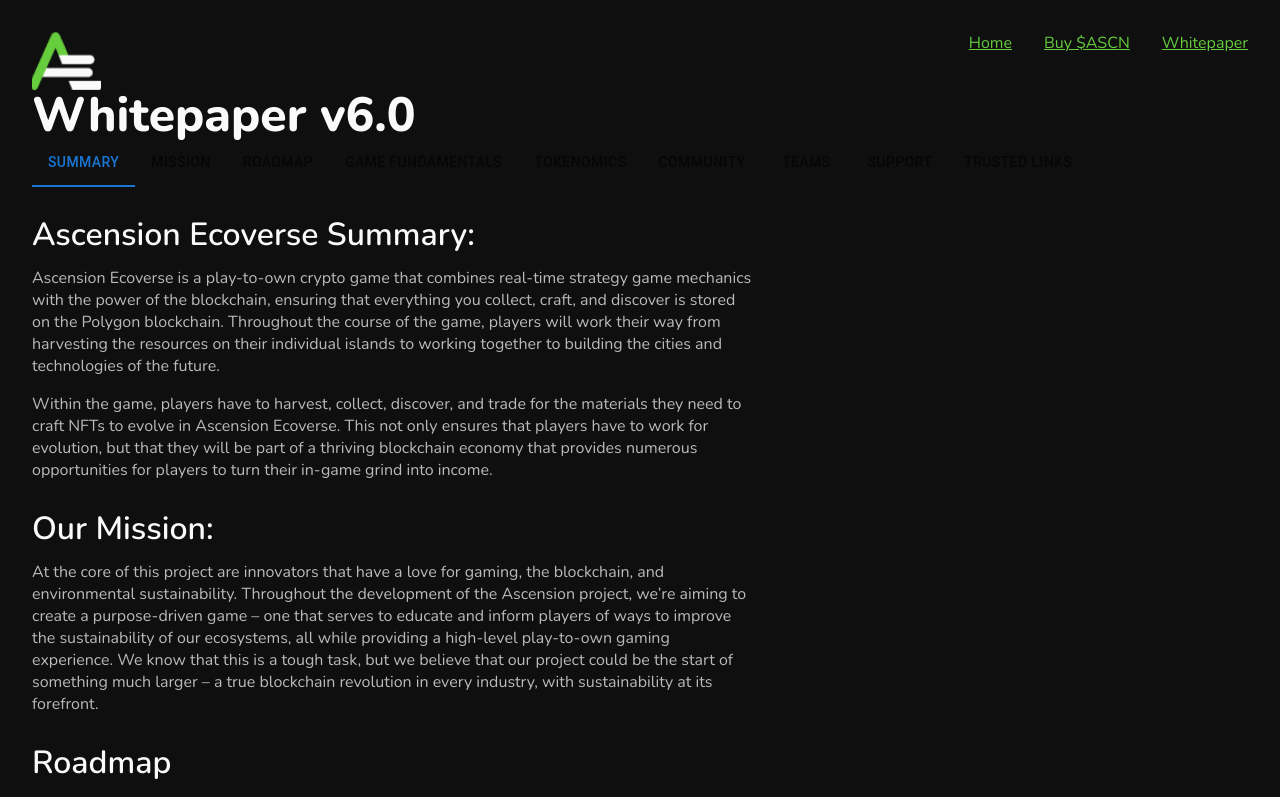
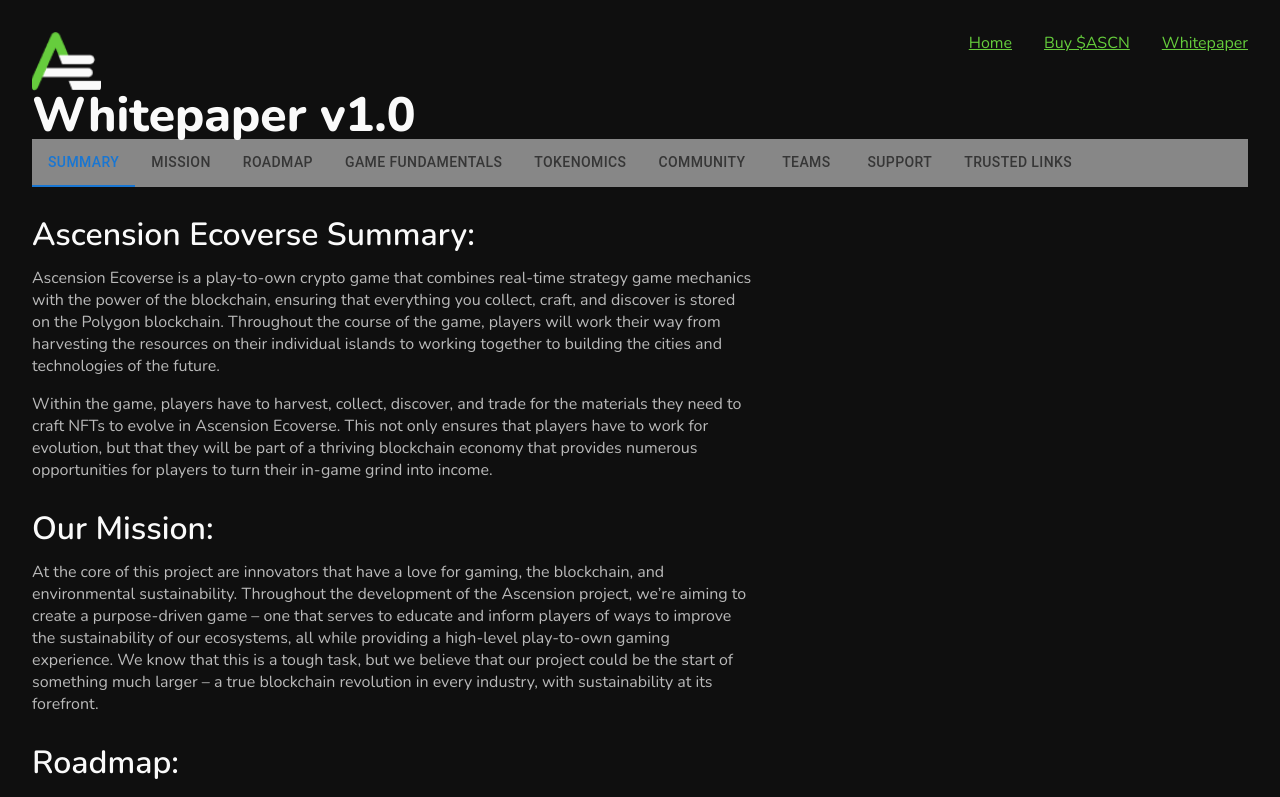
Before and after one commit to nquintan-catalyst/ascensionx, a React (Create React App) app: page /ascensionx/whitepaper in a window 1280 px wide. Shown: the top 797 px of the page. Built offline with nearby package versions, Linux system fonts and the light colour scheme.

Commit message:
Minor Revisions to whitepaper

```diff
--- a/src/components/Whitepaper.tsx
+++ b/src/components/Whitepaper.tsx
@@ -15,16 +15,22 @@
   return(
     <div>
       <Header />
-      <h1>Whitepaper v6.0</h1>
+      <h1>Whitepaper v1.0</h1>
 
-      <Tabs value={value} onChange={handleChange}>
+      <Tabs
+        value={value}
+        onChange={handleChange}
+        variant="scrollable"
+        scrollButtons="auto"
+        className="whitepaper-tabs"
+      >
         <Tab label="Summary" href="#summary"/>
         <Tab label="Mission" href="#mission" />
         <Tab label="Roadmap" href="#roadmap"/>
         <Tab label="Game Fundamentals" href="#fundamentals" />
         <Tab label="Tokenomics" href="#tokenomics" />
         <Tab label="Community" href="#community" />
-        <Tab label="Teams" href="#teams" />
+        <Tab label="Teams" href="#team" />
         <Tab label="Support" href="#support" />
         <Tab label="Trusted Links" href="#links" />
       </Tabs>
@@ -46,7 +52,7 @@
 
 
 
-      <h2 id="roadmap">Roadmap</h2>
+      <h2 id="roadmap">Roadmap:</h2>
       <p>
         In a rapidly growing market like blockchain gaming, we need to be ready to adapt at any moment. Accordingly, as the Ascension team shoots for new heights within the world of cryptocurrency, this roadmap will be updated regularly to reflect the goals, achievements, aspirations, and visions for the future of the Ascension token, game, and ecosystem.
       </p>
@@ -556,7 +562,7 @@
 
 
 
-      <h2 id="tokenomics">Tokenomices</h2>
+      <h2 id="tokenomics">Tokenomics:</h2>
       <h3>The $ASCN Token:</h3>
       <p>
         The $ASCN token is the driving force behind this entire project, as it acts as the in-game token for the Ascension Ecoverse game, as well as the token for our IDO. The $ASCN token is hosted on the Polygon network, due to several benefits that the Polygon network provides. We want to ensure that the game is an enjoyable experience for each and every player, and we believe that Polygon is the best place to create it.
@@ -777,7 +783,7 @@
         </p>
 
 
-      <h2 id="community">Community</h2>
+      <h2 id="community">Community:</h2>
       <p>
         Since the start of the Ascension project, one of our goals has been to build a community that is as passionate as we are about the project. We’ve implemented several initiatives to accomplish this goal, including:
       </p>
@@ -788,7 +794,7 @@
         <li>Project Discussions: As much as the Ascension team is passionate about the game we are creating, the people that are playing the game are members of the community. As a result, the Ascension team plans to discuss any big changes to the Ascension Ecoverse game or goals within the Ascension project itself with the community before making a final decision. We believe that every action we take should have a positive effect on those who play the Ascension Ecoverse game, as well as $ASCN token and Ascension Land NFT holders, and as a development team, we will take the necessary steps to ensure that the community is involved in major project decision we make.</li>
       </ul>
 
-      <h2 id="team">Team</h2>
+      <h2 id="team">Team:</h2>
       <p>
         Although this section outlines the contributions and achievements of the founding team members, the Ascension project would be nothing without the game developers, marketing professionals, artists, and customer support staff working behind the scenes!
       </p>
@@ -810,7 +816,7 @@
 
 
 
-      <h2 id="support">Support</h2>
+      <h2 id="support">Support:</h2>
       <p>
         Disclaimer: Please be aware of the fact that the Ascension Support Team will never reach out to you first in any capacity. If you receive an unsolicited message from anyone claiming to be part of our support team, it is highly likely that it is a scam. Please report the message to a trusted Ascension Team Member and do not click any links contained in the message.
       </p>
--- a/src/index.css
+++ b/src/index.css
@@ -528,4 +528,11 @@
 .buy p {
   max-width: calc(100vw - 6rem);
 }
+
+.whitepaper-tabs {
+  position: -webkit-sticky;
+  position: sticky;
+  top: 0rem;
+  background-color: rgba(255, 255, 255, 0.5);
+}
 /*# sourceMappingURL=index.css.map */
--- a/src/index.scss
+++ b/src/index.scss
@@ -438,3 +438,9 @@
     max-width: calc(100vw - 6rem);
   }
 }
+
+.whitepaper-tabs {
+  position: sticky;
+  top: 0rem;
+  background-color: rgba(255, 255, 255, 0.5);
+}
```
Also changed, not shown: 1 other file (tests, documents, lock files or other folders).
